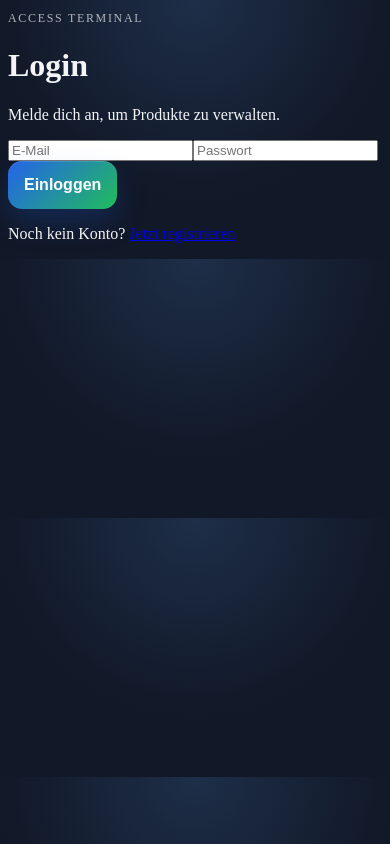
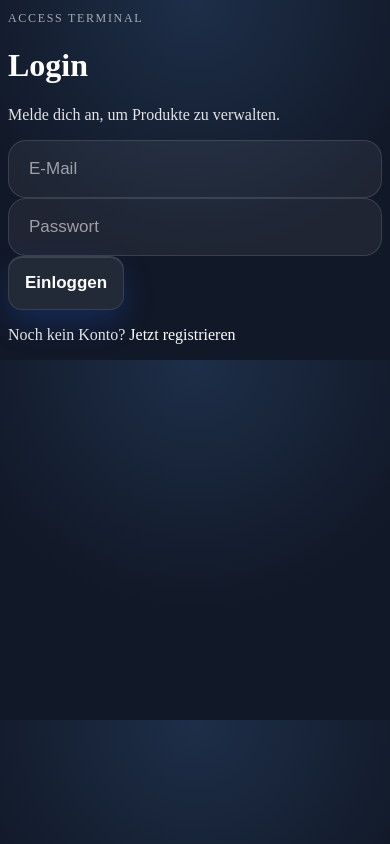
Before and after one commit to powersparfuchsdeals-ship-it/powersparfuchsdeals, a Next.js app: page /login in a window 390 px wide. Built offline with nearby package versions, Linux system fonts and the light colour scheme; no server answers.

Commit message:
Update globals.css

```diff
--- a/styles/globals.css
+++ b/styles/globals.css
@@ -1005,4 +1005,539 @@ body.green {
     font-size: 16px;
   }
 }
+  /* =========================================================
+   GLOBAL PREMIUM OVERRIDE
+   ========================================================= */
+
+html, body {
+  color: #ffffff;
+  font-size: 18px;
 }
+
+body,
+p,
+h1,
+h2,
+h3,
+h4,
+h5,
+h6,
+span,
+a,
+label,
+input,
+textarea,
+button,
+div {
+  color: #ffffff;
+}
+
+a {
+  color: #ffffff;
+  text-decoration: none;
+}
+
+p,
+.muted-copy,
+.link-preview,
+.msg-info,
+.module-body p,
+.section-head p,
+.core-text,
+.micro-label,
+.module-index,
+.sync-run-key-v3 {
+  color: rgba(255, 255, 255, 0.88) !important;
+}
+
+/* Keine bunten Texte */
+.brand-link,
+.nav-link,
+.module-body h3 a,
+h1,
+h2,
+h3,
+h4,
+h5,
+h6 {
+  color: #ffffff !important;
+}
+
+/* =========================================================
+   NAVBAR GROSS + CLEAN
+   ========================================================= */
+
+.navbar-wrap {
+  position: sticky;
+  top: 0;
+  z-index: 60;
+  background: rgba(10, 14, 24, 0.72);
+  backdrop-filter: blur(16px);
+  border-bottom: 1px solid rgba(255, 255, 255, 0.08);
+}
+
+.navbar {
+  display: flex;
+  justify-content: space-between;
+  align-items: center;
+  min-height: 96px;
+  gap: 24px;
+}
+
+.navbar-left,
+.navbar-right {
+  display: flex;
+  align-items: center;
+}
+
+.navbar-right {
+  margin-left: auto;
+  gap: 16px;
+  flex-wrap: wrap;
+}
+
+.brand-link {
+  font-size: 34px;
+  font-weight: 800;
+  letter-spacing: -0.03em;
+  white-space: nowrap;
+}
+
+.nav-link {
+  display: inline-flex;
+  align-items: center;
+  justify-content: center;
+  min-height: 60px;
+  padding: 0 24px;
+  font-size: 22px;
+  font-weight: 700;
+  border-radius: 18px;
+  white-space: nowrap;
+  transition: transform 0.18s ease, background 0.18s ease, box-shadow 0.18s ease;
+}
+
+.nav-link:hover {
+  transform: translateY(-1px);
+}
+
+.nav-btn {
+  background: rgba(255,255,255,0.08);
+  border: 1px solid rgba(255,255,255,0.1);
+  box-shadow: inset 0 1px 0 rgba(255,255,255,0.05);
+}
+
+.nav-btn:hover {
+  background: rgba(255,255,255,0.12);
+  box-shadow: 0 12px 28px rgba(0,0,0,0.2);
+}
+
+/* =========================================================
+   BUTTONS — ALLE DEUTLICH GRÖSSER
+   ========================================================= */
+
+button,
+.cta-primary,
+.cta-secondary,
+.primary-btn,
+.ghost-btn,
+.small-btn,
+.nav-btn,
+.danger-v2 {
+  display: inline-flex;
+  align-items: center;
+  justify-content: center;
+  min-height: 64px !important;
+  padding: 0 26px !important;
+  font-size: 20px !important;
+  font-weight: 800 !important;
+  border-radius: 18px !important;
+  color: #ffffff !important;
+  text-decoration: none;
+  cursor: pointer;
+  transition: transform 0.18s ease, box-shadow 0.18s ease, opacity 0.18s ease, background 0.18s ease;
+}
+
+button:hover,
+.cta-primary:hover,
+.cta-secondary:hover,
+.primary-btn:hover,
+.ghost-btn:hover,
+.small-btn:hover,
+.nav-btn:hover,
+.danger-v2:hover {
+  transform: translateY(-2px);
+}
+
+.full {
+  width: 100%;
+}
+
+.cta-large,
+.cta-xl {
+  min-height: 72px !important;
+  font-size: 22px !important;
+  padding: 0 28px !important;
+  border-radius: 20px !important;
+}
+
+/* Standard Buttons ohne blaue/lila Schrift */
+.cta-secondary,
+.nav-btn,
+.ghost-btn,
+.primary-btn,
+.danger-v2 {
+  background: rgba(255,255,255,0.08);
+  border: 1px solid rgba(255,255,255,0.1);
+}
+
+/* Hauptbuttons neutral-premium */
+.cta-primary {
+  background: linear-gradient(135deg, #1f2937, #374151);
+  border: 1px solid rgba(255,255,255,0.12);
+  box-shadow: 0 16px 34px rgba(0,0,0,0.22);
+}
+
+/* REGENBOGEN FÜR VERKAUFSBUTTONS */
+.module-footer .ghost-btn,
+.shop-card-button,
+a[href*="http"].ghost-btn.small-btn {
+  background: linear-gradient(
+    90deg,
+    #ff4d4d 0%,
+    #ff9f43 16%,
+    #ffd93d 32%,
+    #4cd137 48%,
+    #00d2d3 64%,
+    #54a0ff 80%,
+    #c56cf0 100%
+  ) !important;
+  color: #ffffff !important;
+  border: none !important;
+  box-shadow: 0 14px 34px rgba(0,0,0,0.22);
+}
+
+/* Admin Danger Button etwas klarer */
+.danger-v2 {
+  background: linear-gradient(135deg, #7f1d1d, #b91c1c);
+  border: none;
+}
+
+/* =========================================================
+   INPUTS / FIELDS DEUTLICH GRÖSSER
+   ========================================================= */
+
+.field-v2,
+.field-large,
+.search-v2,
+.textarea-v2,
+input,
+textarea {
+  width: 100%;
+  min-height: 66px;
+  padding: 18px 20px;
+  font-size: 19px;
+  color: #ffffff !important;
+  background: rgba(255,255,255,0.06);
+  border: 1px solid rgba(255,255,255,0.12);
+  border-radius: 18px;
+  box-sizing: border-box;
+}
+
+textarea,
+.textarea-v2,
+.textarea-large {
+  min-height: 200px;
+  resize: vertical;
+}
+
+input::placeholder,
+textarea::placeholder,
+.field-v2::placeholder,
+.field-large::placeholder {
+  color: rgba(255,255,255,0.56) !important;
+}
+
+/* =========================================================
+   ADMIN LAYOUT — BUTTON BLEIBT SICHTBAR
+   ========================================================= */
+
+.admin-form-v3 {
+  display: flex;
+  flex-direction: column;
+  gap: 16px;
+}
+
+.preview-v2,
+.preview-large {
+  width: 100%;
+  margin: 8px 0 10px;
+  border-radius: 20px;
+  overflow: hidden;
+  background: rgba(255,255,255,0.04);
+}
+
+.preview-v2 img,
+.preview-large img {
+  width: 100%;
+  max-height: 420px;
+  object-fit: contain;
+  display: block;
+  background: #0b0f19;
+}
+
+/* macht den Erstellen-Button immer sichtbar genug */
+.admin-form-v3 .cta-primary.full,
+.admin-form-v3 .cta-primary.cta-xl,
+.admin-form-v3 button.full {
+  margin-top: 8px;
+  position: relative;
+  z-index: 2;
+}
+
+/* Tools/Stats größer */
+.admin-tools-v3 {
+  display: flex;
+  gap: 16px;
+  flex-wrap: wrap;
+  margin: 24px 0 28px;
+}
+
+.stats-grid-v3 {
+  display: grid;
+  grid-template-columns: repeat(3, minmax(0, 1fr));
+  gap: 18px;
+  margin-bottom: 28px;
+}
+
+.stat-box {
+  padding: 26px;
+  border-radius: 22px;
+  background: rgba(255,255,255,0.06);
+  border: 1px solid rgba(255,255,255,0.08);
+}
+
+.stat-box h3 {
+  font-size: 38px;
+  margin: 0 0 10px;
+  color: #ffffff;
+}
+
+.stat-box p {
+  font-size: 18px;
+  margin: 0;
+  color: rgba(255,255,255,0.82);
+}
+
+/* =========================================================
+   SHOP CARDS — GRÖSSER + BILDER AUTOMATISCH PASSEND
+   ========================================================= */
+
+.module-grid {
+  display: grid;
+  grid-template-columns: repeat(12, minmax(0, 1fr));
+  gap: 30px;
+  margin-bottom: 44px;
+}
+
+.module-card {
+  grid-column: span 4;
+  display: flex;
+  flex-direction: column;
+  min-height: 100%;
+  border-radius: 26px;
+  overflow: hidden;
+  background: rgba(255,255,255,0.06);
+  border: 1px solid rgba(255,255,255,0.08);
+  box-shadow: 0 18px 50px rgba(0,0,0,0.24);
+}
+
+.module-wide {
+  grid-column: span 8;
+}
+
+.module-media {
+  width: 100%;
+  background: rgba(255,255,255,0.04);
+  overflow: hidden;
+}
+
+.module-media img {
+  width: 100%;
+  height: clamp(260px, 32vw, 360px);
+  object-fit: cover;
+  display: block;
+}
+
+.module-body {
+  display: flex;
+  flex-direction: column;
+  gap: 16px;
+  padding: 24px;
+  flex: 1;
+}
+
+.module-body h3 {
+  font-size: 30px;
+  line-height: 1.12;
+  margin: 0;
+}
+
+.module-body p {
+  font-size: 18px;
+  line-height: 1.7;
+}
+
+.module-meta {
+  display: flex;
+  justify-content: space-between;
+  align-items: center;
+  gap: 10px;
+}
+
+.module-chip {
+  padding: 8px 14px;
+  border-radius: 999px;
+  font-size: 14px;
+  font-weight: 800;
+  background: rgba(255,255,255,0.08);
+  border: 1px solid rgba(255,255,255,0.08);
+  color: #ffffff !important;
+}
+
+.module-index {
+  font-size: 16px;
+}
+
+.module-footer {
+  margin-top: auto;
+  display: flex;
+  justify-content: space-between;
+  align-items: center;
+  gap: 16px;
+  flex-wrap: wrap;
+}
+
+.module-price {
+  font-size: 30px;
+  font-weight: 900;
+  color: #ffffff !important;
+}
+
+/* =========================================================
+   EMPTY / HERO / TEXT
+   ========================================================= */
+
+.hero-copy h1 {
+  font-size: clamp(42px, 6vw, 66px);
+  color: #ffffff !important;
+}
+
+.hero-copy p {
+  font-size: 20px;
+  line-height: 1.7;
+  color: rgba(255,255,255,0.88) !important;
+}
+
+.section-head h2 {
+  font-size: 38px;
+  color: #ffffff !important;
+}
+
+.empty-state {
+  padding: 42px;
+  border-radius: 26px;
+  background: rgba(255,255,255,0.05);
+  border: 1px solid rgba(255,255,255,0.08);
+}
+
+.empty-state h3 {
+  font-size: 34px;
+  color: #ffffff !important;
+}
+
+.empty-state p {
+  font-size: 18px;
+}
+
+/* =========================================================
+   RESPONSIVE
+   ========================================================= */
+
+@media (max-width: 1180px) {
+  .module-card {
+    grid-column: span 6;
+  }
+
+  .module-wide {
+    grid-column: span 12;
+  }
+
+  .stats-grid-v3 {
+    grid-template-columns: 1fr;
+  }
+}
+
+@media (max-width: 760px) {
+  html, body {
+    font-size: 16px;
+  }
+
+  .navbar {
+    min-height: 78px;
+  }
+
+  .brand-link {
+    font-size: 26px;
+  }
+
+  .nav-link,
+  .cta-primary,
+  .cta-secondary,
+  .primary-btn,
+  .ghost-btn,
+  .small-btn,
+  .nav-btn,
+  .danger-v2 {
+    min-height: 54px !important;
+    font-size: 17px !important;
+    padding: 0 16px !important;
+    border-radius: 14px !important;
+  }
+
+  .module-grid {
+    grid-template-columns: 1fr;
+    gap: 20px;
+  }
+
+  .module-card,
+  .module-wide {
+    grid-column: auto;
+  }
+
+  .module-media img {
+    height: 240px;
+  }
+
+  .module-body {
+    padding: 18px;
+  }
+
+  .module-body h3 {
+    font-size: 24px;
+  }
+
+  .module-price {
+    font-size: 24px;
+  }
+
+  .field-v2,
+  .field-large,
+  .search-v2,
+  .textarea-v2,
+  input,
+  textarea {
+    min-height: 58px;
+    font-size: 17px;
+  }
+}
+}
```
